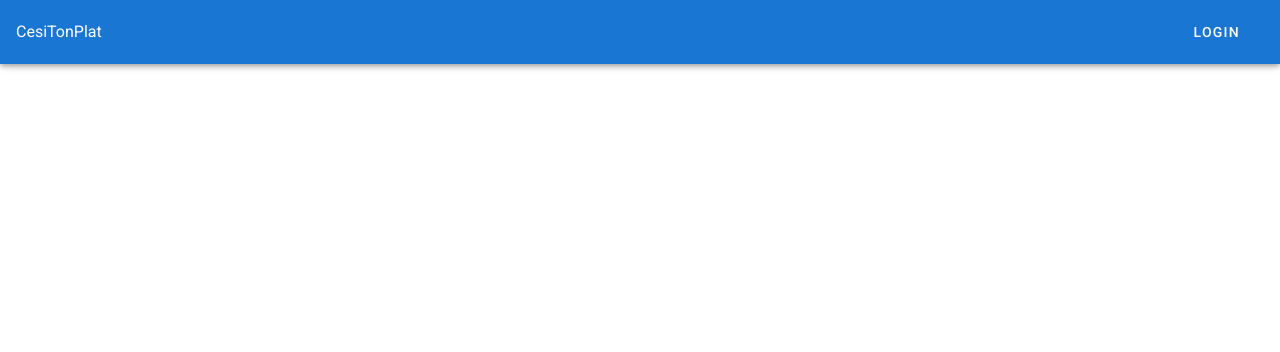
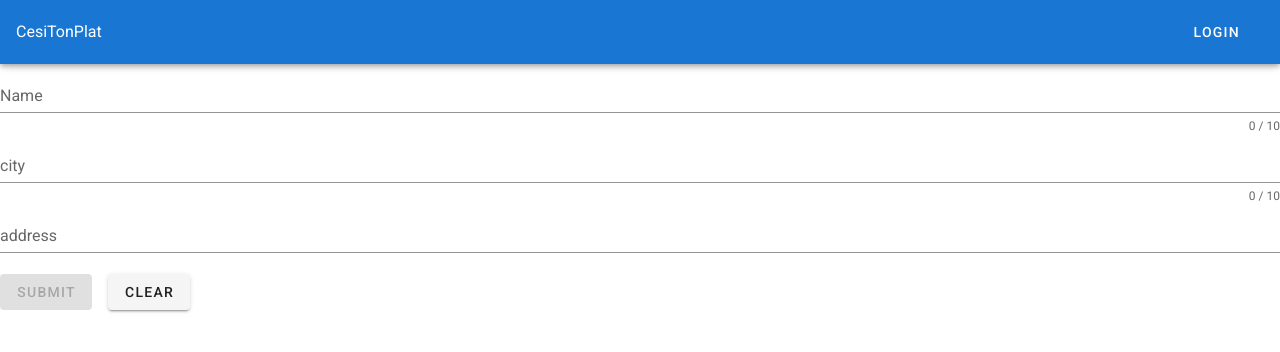
Before and after one commit to arcimed/front, a Vue app: page /AddRestaurant in a window 1280 px wide. Shown: the top 352 px of the page. Built offline with nearby package versions, Linux system fonts and the light colour scheme.

Commit message:
ajout creation resto

```diff
--- a/package.json
+++ b/package.json
@@ -33,6 +33,7 @@
     "sass": "~1.32.0",
     "sass-loader": "^10.0.0",
     "typescript": "~4.1.5",
+    "vee-validate": "^3.4.10",
     "vue-cli-plugin-vuetify": "~2.4.1",
     "vue-template-compiler": "^2.6.11",
     "vuetify-loader": "^1.7.0"
--- a/src/router/index.ts
+++ b/src/router/index.ts
@@ -14,6 +14,11 @@ const routes: Array<RouteConfig> = [
     path: '/login',
     name: 'Login',
     component: () => import('../views/login.vue')
+  },
+  {
+    path: '/AddRestaurant',
+    name: 'AddRestaurant',
+    component: () => import('../views/addResto.vue')
   }
 ]
 
--- a/src/views/Home.vue
+++ b/src/views/Home.vue
@@ -9,6 +9,10 @@
 <script lang="ts">
   import Vue from 'vue'
   import restocard from '../components/restocard.vue'
+  import axios from "axios";
+  /*const config = {
+    headers: { Authorization: `Bearer ${token}` }
+  };*/
   let data = {
     restos: [
       {name: "test", address:"7 route du quemeneau", city:"saint-nazaire"},
@@ -23,6 +27,13 @@
     },
     data() {
       return data
+      /*let restos: []*/
     },
+    created: function () {
+     /* axios
+          .get(`http://localhost:3000/api/restaurant/all`)
+          .then((response) => {
+          });*/
+    }
   })
 </script>
--- /dev/null
+++ b/src/views/addResto.vue
@@ -0,0 +1,140 @@
+<template>
+  <validation-observer
+      ref="observer"
+      v-slot="{ invalid }"
+  >
+    <form @submit.prevent="submit">
+      <validation-provider
+          v-slot="{ errors }"
+          name="Name"
+          rules="required|max:10"
+      >
+        <v-text-field
+            v-model="resto.name"
+            :counter="10"
+            :error-messages="errors"
+            label="Name"
+            required
+        ></v-text-field>
+      </validation-provider>
+      <validation-provider
+          v-slot="{ errors }"
+          name="city"
+          rules="required|max:30"
+      >
+        <v-text-field
+            v-model="resto.city"
+            :counter="10"
+            :error-messages="errors"
+            label="city"
+            required
+        ></v-text-field>
+      </validation-provider>
+      <validation-provider
+          v-slot="{ errors }"
+          name="address"
+          rules="required|max:50"
+      >
+        <v-text-field
+            v-model="resto.address"
+            :error-messages="errors"
+            label="address"
+            required
+        ></v-text-field>
+      </validation-provider>
+      <v-btn
+          class="mr-4"
+          type="submit"
+          :disabled="invalid"
+      >
+        submit
+      </v-btn>
+      <v-btn @click="clear">
+        clear
+      </v-btn>
+    </form>
+  </validation-observer>
+</template>
+
+<script>
+import { required, digits, email, max, regex } from 'vee-validate/dist/rules'
+import { extend, ValidationObserver, ValidationProvider, setInteractionMode } from 'vee-validate'
+import axios from "axios";
+import {errorToaster, successToaster} from "@/components/service/ErrorHandler";
+
+setInteractionMode('eager')
+
+extend('digits', {
+  ...digits,
+  message: '{_field_} needs to be {length} digits. ({_value_})',
+})
+
+extend('required', {
+  ...required,
+  message: '{_field_} can not be empty',
+})
+
+extend('max', {
+  ...max,
+  message: '{_field_} may not be greater than {length} characters',
+})
+
+extend('regex', {
+  ...regex,
+  message: '{_field_} {_value_} does not match {regex}',
+})
+
+extend('email', {
+  ...email,
+  message: 'Email must be valid',
+})
+let token = 'eyJhbGciOiJIUzI1NiIsInR5cCI6IkpXVCJ9.eyJ1c2VyIjoxLCJpYXQiOjE2MjM4MjkzOTQsImV4cCI6MTYyMzgzMjk5NH0.VHMhAEgarkpobOuVu-Jm_BNCakkziY5NByToLKFTziI'
+const config = {
+  headers: {Authorization: `Bearer ${token}`}
+}
+export default {
+  components: {
+    ValidationProvider,
+    ValidationObserver,
+  },
+  data: () => ({
+    resto: {
+      name: '',
+      address: '',
+      city: '',
+    }
+  }),
+
+  methods: {
+    submit () {
+      this.$refs.observer.validate()
+      axios
+          .post(`http://localhost:3000/api/restaurant/create`, this.resto, config)
+          .then(() => {
+            this.showLoader = false;
+            successToaster(
+                "Registered Successfully",
+                "Restaurant Registered Successfully"
+            );
+          })
+          .catch((error) => {
+            console.log(error);
+            errorToaster(
+                "Registeration Failed",
+                "Please try again after sometime"
+            );
+          });
+    },
+    clear () {
+      this.name = ''
+      this.address = ''
+      this.city = ''
+      this.$refs.observer.reset()
+    },
+  },
+}
+</script>
+
+<style scoped>
+
+</style>
```
